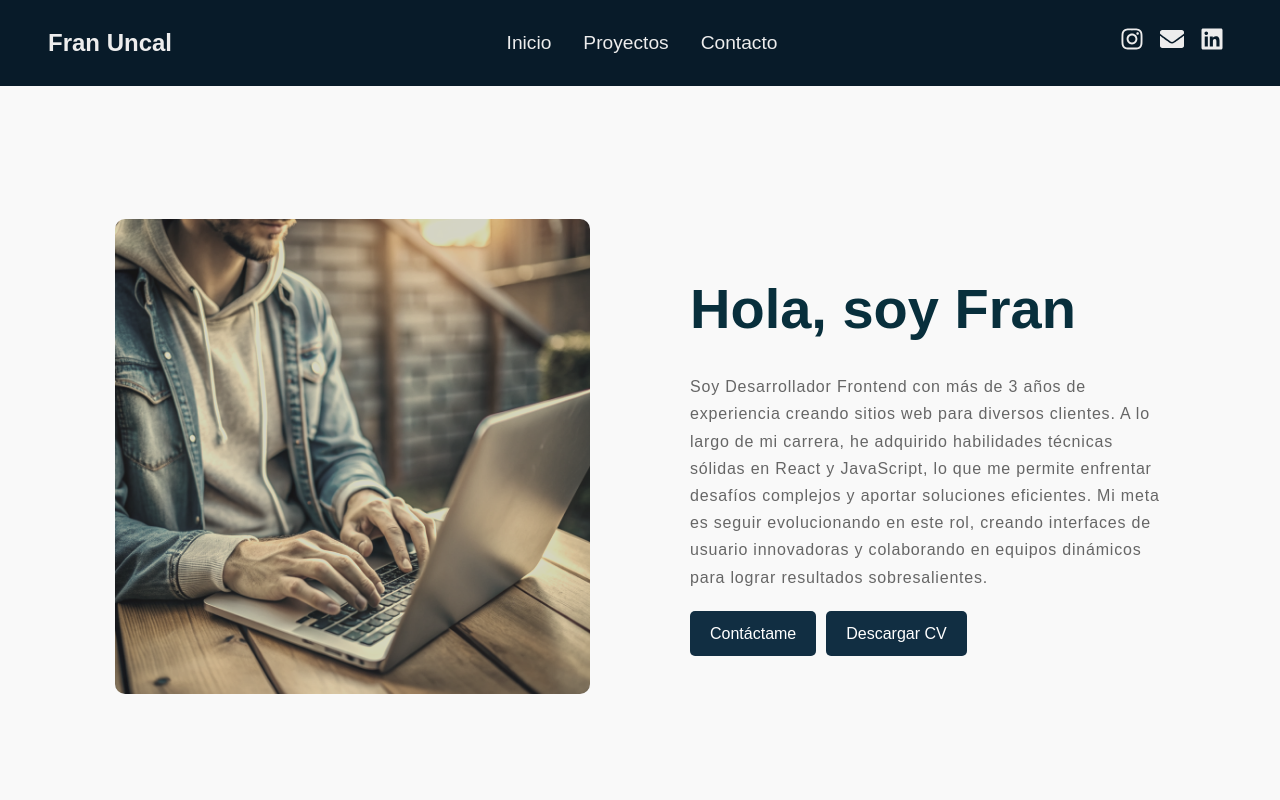
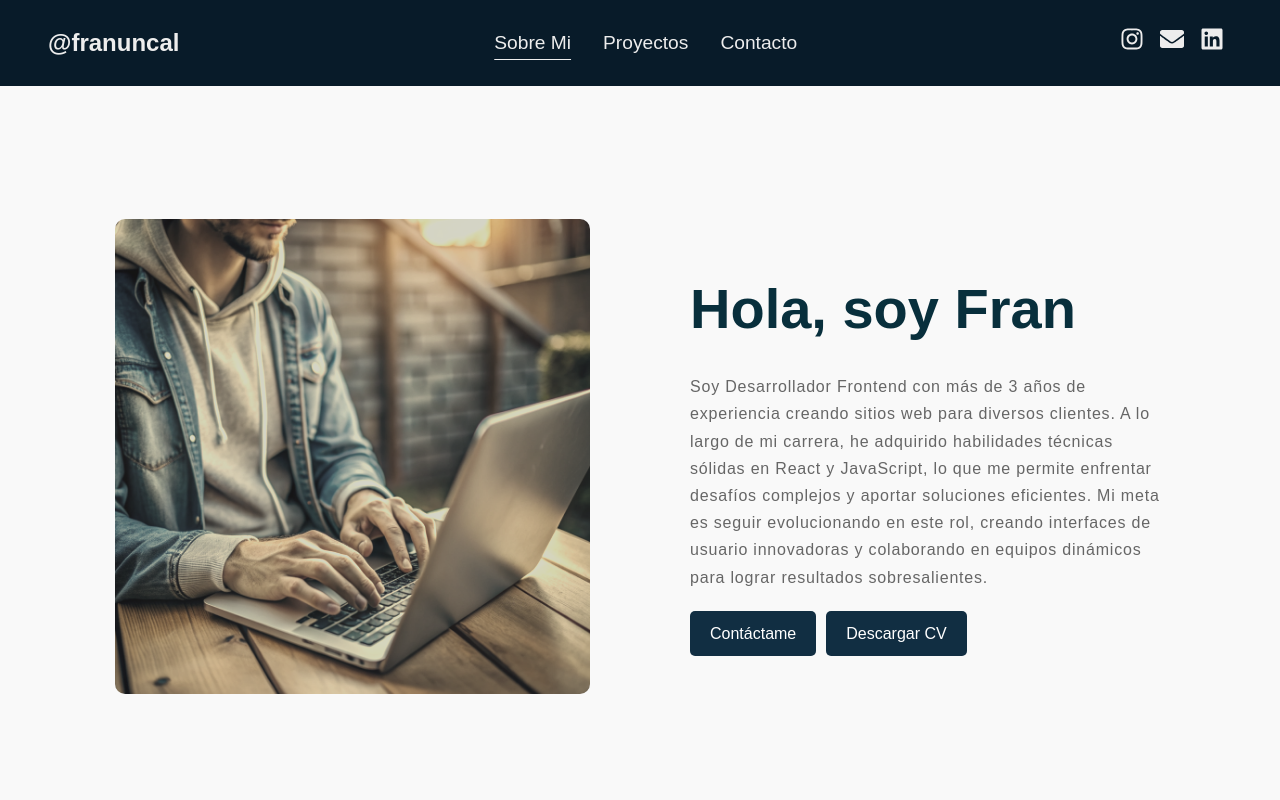
Before and after one commit to franuncal/FRANUNCAL-PORTFOLIO-WEB, a React (Vite) app: page / in a window 1280 px wide. Shown: the top 800 px of the page. Built offline with nearby package versions, Linux system fonts and the light colour scheme; a web font is replaced by a local one.

Commit message:
Bugs en el Navbar

```diff
--- a/src/components/Navbar/Navbar.css
+++ b/src/components/Navbar/Navbar.css
@@ -15,6 +15,8 @@ header {
 }
 
 .logo {
+  text-decoration: none;
+  color: var(--text-color);
   font-size: 1.5rem;
   font-weight: bold;
 }
@@ -38,6 +40,14 @@ header {
 
 .nav-list li a {
   text-decoration: none;
+  color: var(--text-color);
+  font-size: 1.2rem;
+  font-weight: 300;
+}
+
+.nav-list .inicio {
+  text-decoration: underline;
+  text-underline-offset: 0.6rem;
   color: var(--text-color);
   font-size: 1.2rem;
   font-weight: 300;
--- a/src/components/Navbar/Navbar.jsx
+++ b/src/components/Navbar/Navbar.jsx
@@ -17,9 +17,9 @@ const Navbar = () => {
 
   return (
     <header>
-      <p href="/" className="logo">
-        Fran Uncal
-      </p>
+      <a href="/" className="logo">
+        @franuncal
+      </a>
       <div
         className={`menu-toggle ${isMenuOpen ? "active" : ""}`}
         onClick={toggleMenu}
@@ -31,8 +31,8 @@ const Navbar = () => {
       <nav className={`nav ${isMenuOpen ? "active" : ""}`}>
         <ul className="nav-list">
           <li>
-            <a href="/" onClick={closeMenu}>
-              Inicio
+            <a className="inicio" href="/" onClick={closeMenu}>
+              Sobre Mi
             </a>
           </li>
 
```
